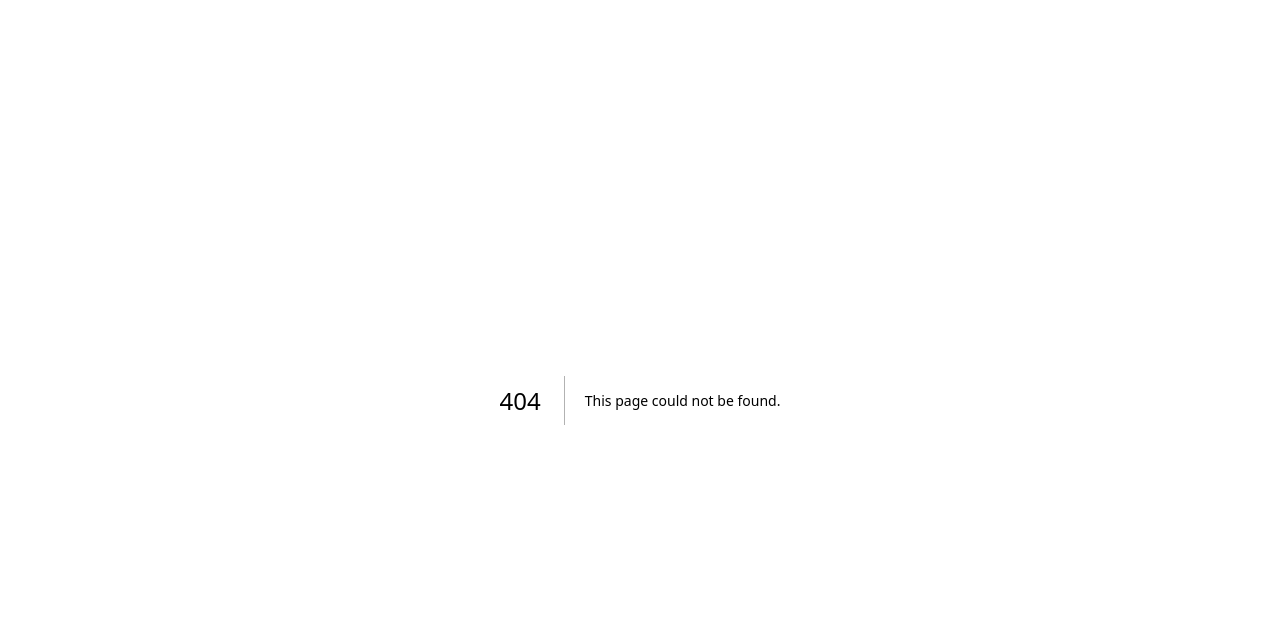
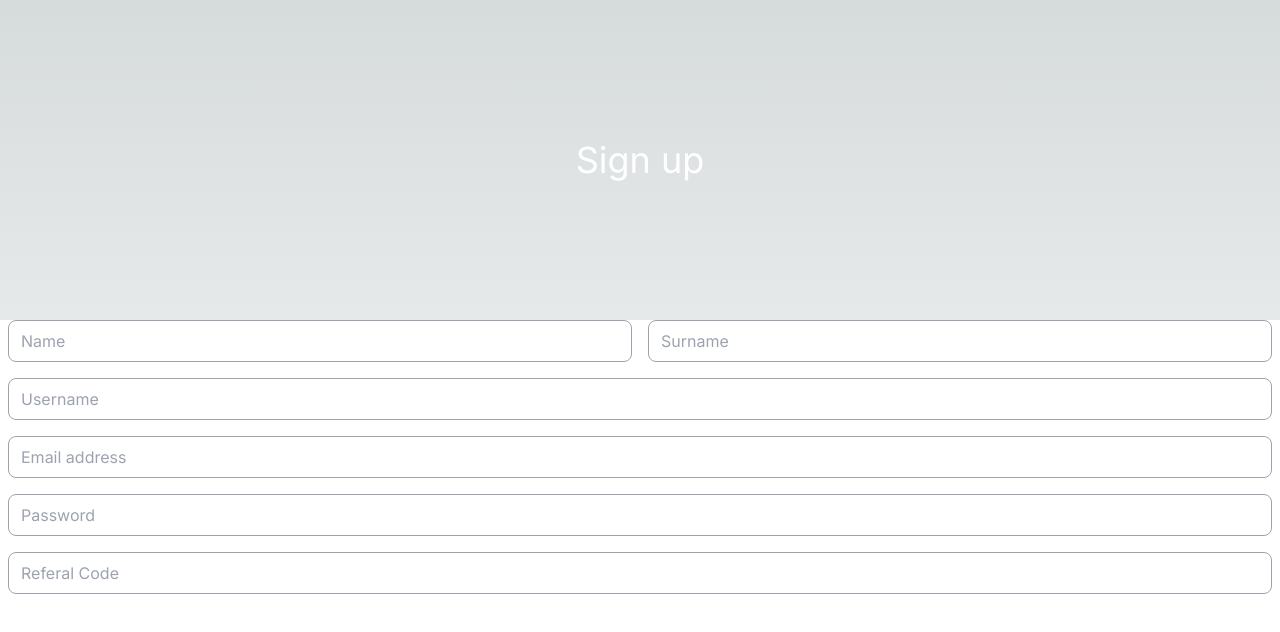
Before and after one commit to agile-78/web, a Next.js app: page /signup in a window 1280 px wide. Before the commit this address had no page. Shown: the top 632 px of the page. Built offline with nearby package versions, Linux system fonts and the light colour scheme.

Commit message:
Created signup page

```diff
--- /dev/null
+++ b/src/app/signup/page.tsx
@@ -0,0 +1,29 @@
+import { Button } from "@/components/button";
+import { Input } from "@/components/input";
+import Head from "next/head";
+
+export default function signUp() {
+  return (
+    <main className="w-screen h-screen overflow-hidden">
+      <Head>
+        <title>Sign up</title>
+      </Head>
+      <div className="h-2/5 flex justify-center items-center relative before:content-[''] before:w-[150%] before:absolute before:top-0 before:left-0 before:-translate-x-1/4 before:-translate-y-1/2 before:aspect-square before:bg-primary before:rounded-full before:-z-10">
+        <span className="text-white text-4xl">Sign up</span>
+      </div>
+      <div className=" h-3/5 bg-white">
+        <form className="mx-2">
+          <div className="flex">
+            <Input placeholder="Name" className="w-1/2 mr-2" />
+            <Input placeholder="Surname" className="w-1/2 ml-2" />
+          </div>
+          <Input placeholder="Username" className="mt-4" />
+          <Input placeholder="Email address" className="mt-4" />
+          <Input placeholder="Password" className="mt-4" />
+          <Input placeholder="Referal Code" className="mt-4" />
+          <Button className="mt-5">Sign up</Button>
+        </form>
+      </div>
+    </main>
+  );
+}
```
